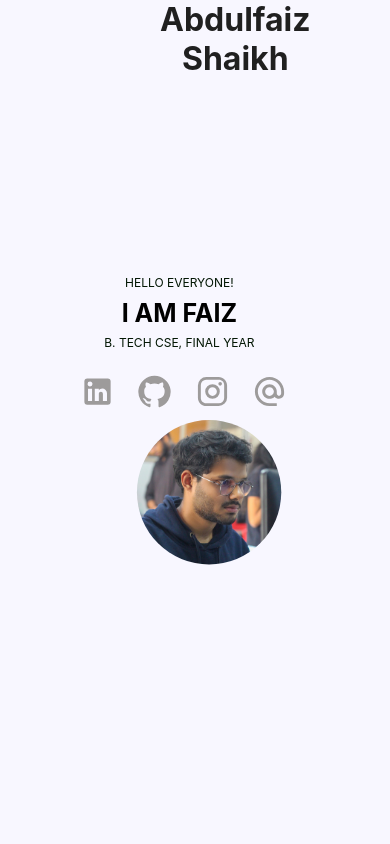
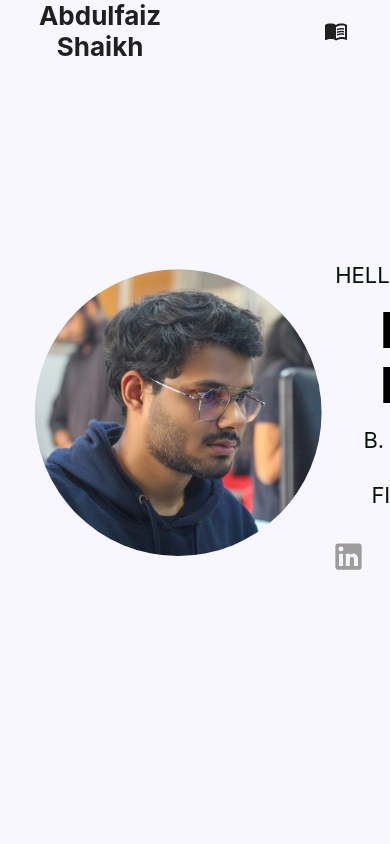
Before and after one commit to abdulshaikh55/portfolio-app, a React (Create React App) app: page / in a window 390 px wide. Shown: the top 844 px of the page. Built offline with nearby package versions, Linux system fonts and the light colour scheme.

Commit message:
add media header
navbar is now collapsible

```diff
--- a/src/Components/Header.js
+++ b/src/Components/Header.js
@@ -6,9 +6,12 @@ import { Link } from "react-router-dom";
 import AnchorLink from 'react-anchor-link-smooth-scroll'
 
 const Header = () => {
-  const [menuOpen, setMenuOpen] = useState(false);
+  const [isOpen, setIsOpen] = useState(false);
 
-  // change nav color when scrolling
+  const toggleNavbar = () => {
+    setIsOpen(!isOpen);
+  };
+
   const [scrolling, setScrolling] = useState(false);
 
   const changeColor = () => {
@@ -21,22 +24,18 @@ const Header = () => {
 
   window.addEventListener("scroll", changeColor);
 
-  const showMenu = () => {
-    setMenuOpen(!menuOpen);
-  };
-
   return (
     <div className={scrolling ? 'header active' : 'header'}>
       <div className="header-logo">
         <h1>Abdulfaiz Shaikh</h1>
       </div>
 
-      <nav className='navbar'>
+      <nav className={`navbar ${isOpen ? 'open' : ''}`}>
         <ul>
           <div className="closed">
             <CloseIcon
               className="close"
-              onClick={showMenu}
+              onClick={toggleNavbar}
             ></CloseIcon>
           </div>
           <li>
@@ -57,8 +56,8 @@ const Header = () => {
         </ul>
       </nav>
 
-      <div className="changer">
-        <MenuBookOutlinedIcon className="menu" onClick={showMenu} />
+      <div className="changer" >
+        <MenuBookOutlinedIcon className="menu" onClick={toggleNavbar} />
       </div>
     </div>
   );
--- a/src/Components/styles/Header.scss
+++ b/src/Components/styles/Header.scss
@@ -8,13 +8,14 @@
     z-index: 120;
     color: $primary-color;
     transition: all .50s ease;
+    padding: 0 10px;
 }
 
 .active {
     transition: all .50s ease;
     background: transparent;
     backdrop-filter: blur(20px);
-    background-image: linear-gradient(120deg, rgba(32, 32, 32, 0.6), rgba(255, 104, 68, 0.7));
+    background-image: linear-gradient(120deg, rgba(32, 32, 32, 0.6), rgba(255, 105, 68, 0.613));
     color: $bg-color;
 
     b {
@@ -24,8 +25,8 @@
 
 
 .header-logo {
-    margin-left: 10rem;
-    margin-right: 10rem;
+    margin-left: 12%;
+    margin-right: 10%;
 }
 
 .navbar {
@@ -79,25 +80,43 @@ ul {
     }
 }
 
+@media (max-width: 1200px) {
+    .header-logo {
+        font-size: medium;
+    }
 
-@media (max-width: 800px) {
+
+}
+
+@media (max-width: 1090px) {
+    .header-logo {
+        margin: 0 5%;
+    }
+
+
+}
+
+@media (max-width: 970px) {
+    .header-logo {
+        font-size: small;
+    }
+
+}
+
+@media (max-width: 920px) {
+
     .header {
         justify-content: space-between;
     }
 
     .navbar {
-        display: none;
-        transition: 1s ease;
-    }
+        transition: max-height 0.5s ease-out;
+        overflow: hidden;
+        max-height: 0;
 
-    .navbar :active {
-        display: flex;
-        flex-direction: column;
-        align-items: center;
-        position: fixed;
-        inset: 0;
-        background-color: aliceblue;
-        transition: 1400ms ease;
+        &.open {
+            max-height: 500px;
+        }
     }
 
     ul {
@@ -119,6 +138,7 @@ ul {
 
     .changer {
         .menu {
+            cursor: pointer;
             display: block;
         }
     }
@@ -126,10 +146,6 @@ ul {
     .closed {
         .close {
             display: block;
-        }
-
-        .header-logo {
-            margin-left: .450rem;
         }
     }
 }
--- a/src/Components/styles/Main.scss
+++ b/src/Components/styles/Main.scss
@@ -31,7 +31,6 @@
 
 .main-content {
     margin-right: 8%;
-    align-items: center;
 }
 
 .main-img {
@@ -40,7 +39,6 @@
 
     img {
         width: 300px;
-        background: linear-gradient(45deg, rgb(216, 46, 8), rgb(62, 7, 189));
     }
 }
 
@@ -154,131 +152,12 @@
     background: rgb(102, 51, 153);
 }
 
-@media (max-width: 1200px) {
-    .text {
-        white-space: nowrap;
-        line-height: 30px;
+@media (max-width: 100px) {
 
-        p {
-            font-size: 18px;
-        }
 
-        h1 {
-            font-size: 40px;
-        }
-    }
-
-    .buttons button {
-        padding: 10px 30px;
-    }
-
-    .icons {
-        margin-right: 1rem;
-
-        .icon {
-            font-size: 30px;
+    .main-img {
+        img {
+            width: 270px;
         }
     }
 }
-
-@media (max-width: 992px) {
-    .main-content {
-        margin-left: 0;
-    }
-
-    .main-container {
-        text-align: center;
-        flex-direction: column-reverse;
-        justify-content: center;
-    }
-
-    .main-img img {
-        width: 250px;
-    }
-
-    .text {
-        h1 {
-            font-size: 35px;
-        }
-
-        p {
-            font-size: 16px;
-        }
-    }
-
-    .icons {
-        margin-left: 1.5rem;
-
-        .icon {
-            color: rgb(102, 51, 153);
-        }
-    }
-}
-
-@media (max-width: 768px) {
-    .main-content {
-        margin-left: 0;
-    }
-
-    .main-container {
-        text-align: center;
-        flex-direction: column-reverse;
-        justify-content: center;
-    }
-
-    .main-img img {
-        width: 200px;
-    }
-
-    .text {
-        h1 {
-            font-size: 30px;
-        }
-
-        p {
-            font-size: 14px;
-        }
-    }
-
-    .icons {
-        margin-left: 1.5rem;
-
-        .icon {
-            color: rgb(102, 51, 153);
-        }
-    }
-}
-
-@media (max-width: 576px) {
-    .main-content {
-        margin-left: 0;
-    }
-
-    .main-container {
-        text-align: center;
-        flex-direction: column-reverse;
-        justify-content: center;
-    }
-
-    .main-img img {
-        width: 150px;
-    }
-
-    .text {
-        h1 {
-            font-size: 25px;
-        }
-
-        p {
-            font-size: 12px;
-        }
-    }
-
-    .icons {
-        margin-left: 1.5rem;
-
-        .icon {
-            color: rgb(102, 51, 153);
-        }
-    }
-}
```
Also changed, not shown: 1 other file (tests, documents, lock files or other folders).
